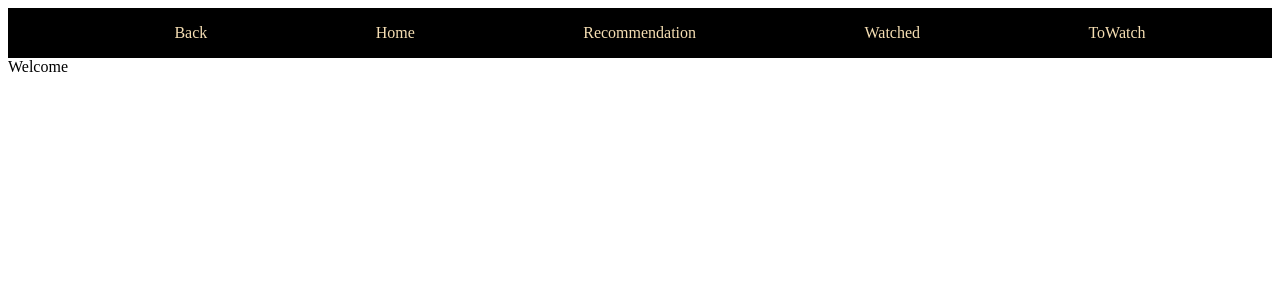
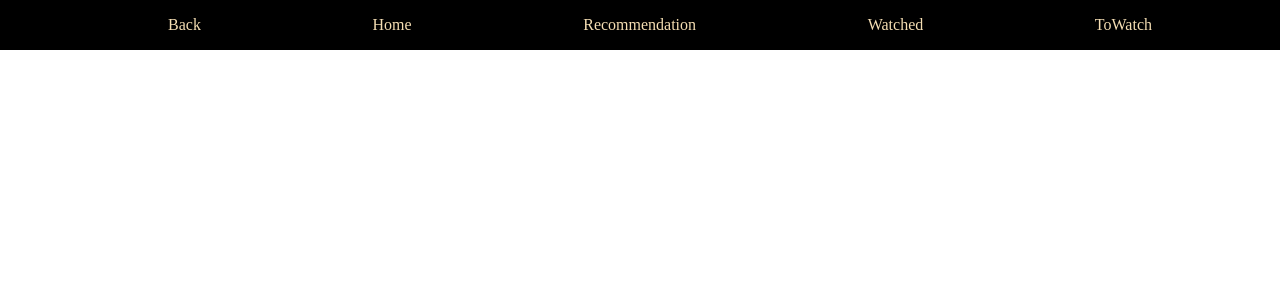
Before and after one commit to kvs6270/Qfiction, a React (Vite) app in the folder workspace/: page / in a window 1280 px wide. Shown: the top 300 px of the page. Built offline with nearby package versions, Linux system fonts and the light colour scheme.

Commit message:
Add fixed positioning to navbar.

```diff
--- a/workspace/src/components/CogCSS/Navbar.module.css
+++ b/workspace/src/components/CogCSS/Navbar.module.css
@@ -3,6 +3,12 @@
     justify-content: center;
     align-items: center;
     background-color: black;
+    position: fixed;
+    width: 100vw;
+    height: 50px;
+    top: 0px;
+    left: 0px;
+    z-index: 3;
 
 }
 
```
